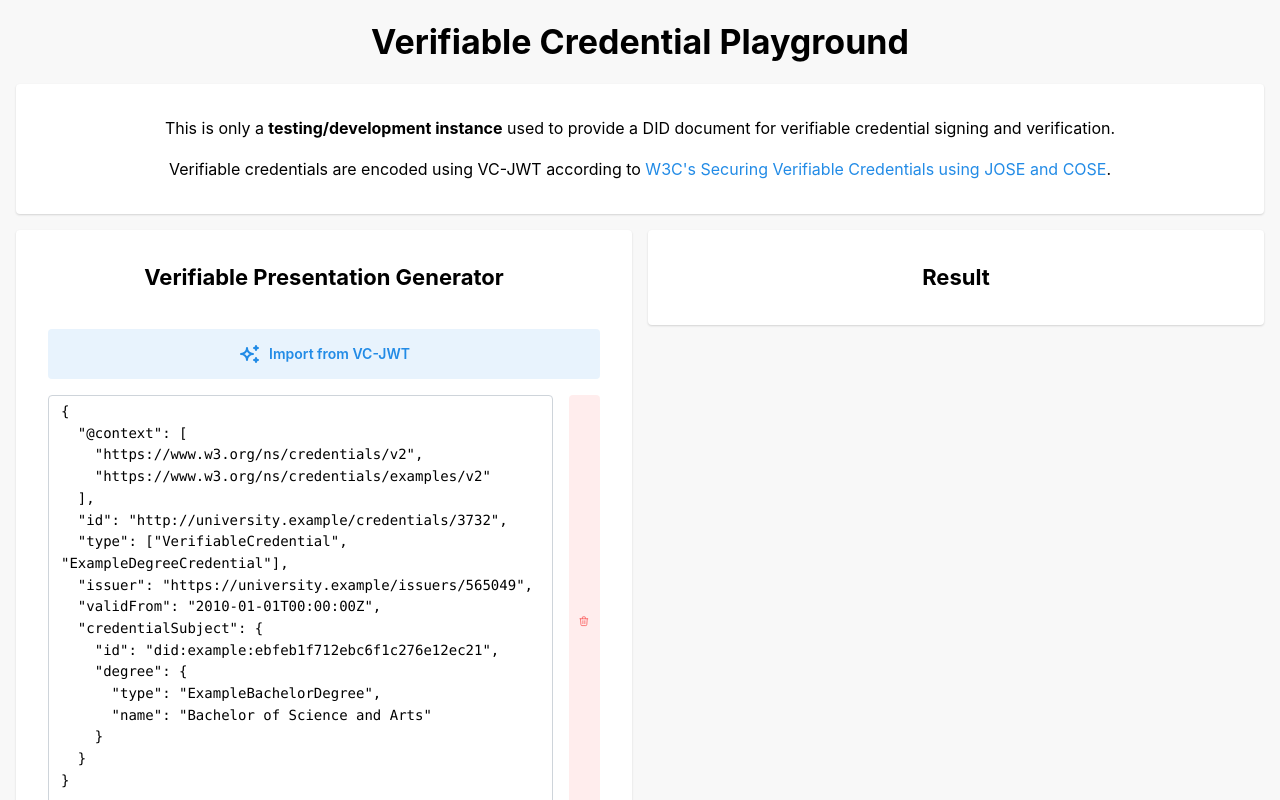
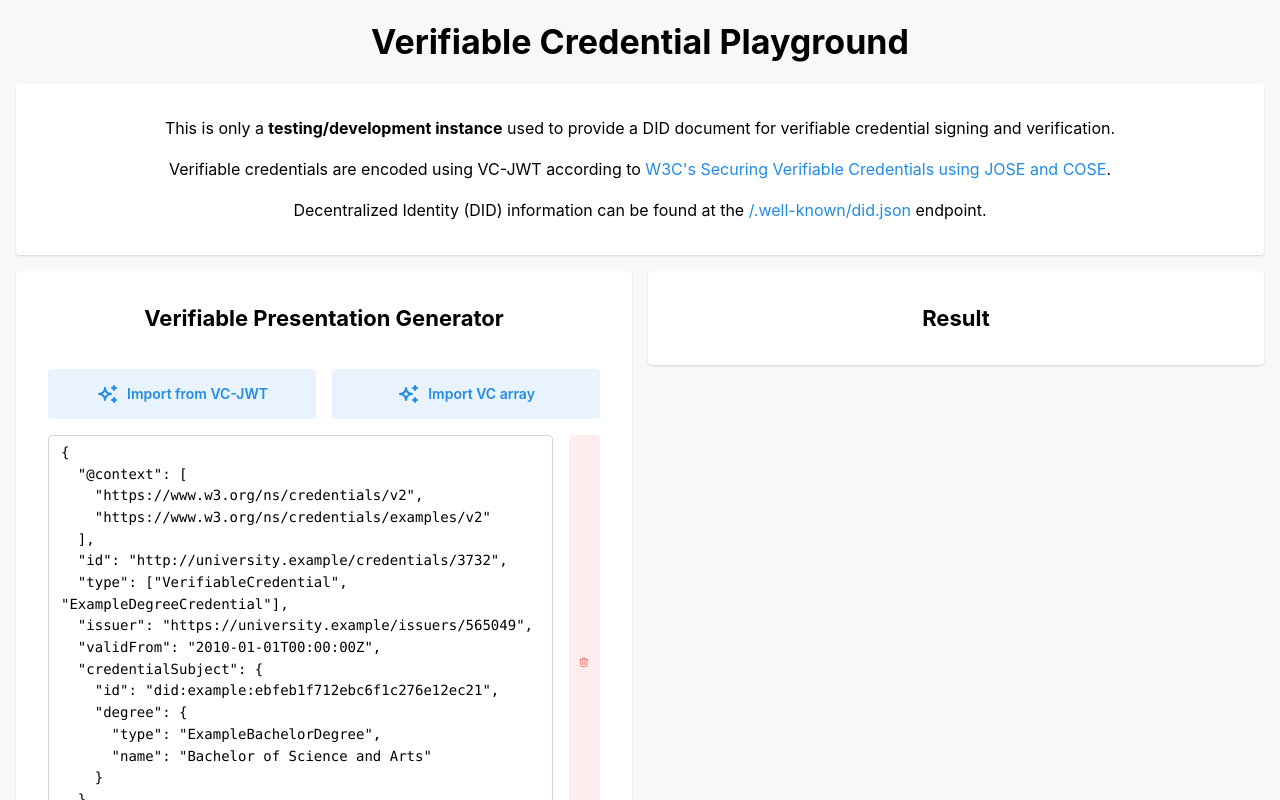
Before and after one commit to vincentkelleher/verifiable-credential-playground, a Next.js app: page / in a window 1280 px wide. Shown: the top 800 px of the page. Built offline with nearby package versions, Linux system fonts and the light colour scheme.

Commit message:
Adding support for VC array importation
Signed-off-by: Vincent Kelleher <vincent.kelleher@gaia-x.eu>

```diff
--- a/src/app/components/intro.tsx
+++ b/src/app/components/intro.tsx
@@ -19,6 +19,13 @@ export default function Intro() {
           </Anchor>
           .
         </Text>
+        <Text mt="md" ta="center">
+          Decentralized Identity (DID) information can be found at the&nbsp;
+          <Anchor href="/.well-known/did.json" target="_blank">
+            /.well-known/did.json
+          </Anchor>
+          &nbsp;endpoint.
+        </Text>
       </Paper>
     </>
   )
--- a/src/app/page.tsx
+++ b/src/app/page.tsx
@@ -36,7 +36,10 @@ const defaultDocument: string =
 export default function Home() {
   const [vcJwt, setVcJwt] = useState('')
   const [importedVcJwt, setImportedVcJwt] = useInputState('')
-  const [opened, { open, close }] = useDisclosure(false)
+  const [importVcJwtOpened, { open: openImportVcJwt, close: closeImportVcJwt }] = useDisclosure(false)
+
+  const [importedVcArray, setImportedVcArray] = useInputState('')
+  const [importVcArrayOpened, { open: openImportVcArray, close: closeImportVcArray }] = useDisclosure(false)
 
   const form = useForm({
     mode: 'uncontrolled',
@@ -65,7 +68,20 @@ export default function Home() {
       }
     }
 
-    close()
+    closeImportVcJwt()
+  }
+
+  const importVcArray = async () => {
+    const verifiableCredentials: VerifiableCredential[] = JSON.parse(importedVcArray)
+
+    form.reset()
+    form.removeListItem('documents', 0)
+
+    for (const verifiableCredential of verifiableCredentials) {
+      form.insertListItem('documents', JSON.stringify(verifiableCredential, null, 2))
+    }
+
+    closeImportVcArray()
   }
 
   const buildVcJwt = async (documents: string[], neverExpires: boolean) => {
@@ -79,7 +95,14 @@ export default function Home() {
 
   return (
     <>
-      <Modal ta="center" opened={opened} onClose={close} title="Import from VC-JWT" size="70%" centered>
+      <Modal
+        ta="center"
+        opened={importVcJwtOpened}
+        onClose={closeImportVcJwt}
+        title="Import from VC-JWT"
+        size="70%"
+        centered
+      >
         <Textarea
           data-autofocus
           placeholder="Enter your VC-JWT here..."
@@ -90,6 +113,28 @@ export default function Home() {
           value={importedVcJwt}
         />
         <Button variant="light" mt="lg" onClick={() => importVcJwt()}>
+          Import
+        </Button>
+      </Modal>
+
+      <Modal
+        ta="center"
+        opened={importVcArrayOpened}
+        onClose={closeImportVcArray}
+        title="Import VC array"
+        size="70%"
+        centered
+      >
+        <Textarea
+          data-autofocus
+          placeholder="Enter your VC array here..."
+          autosize
+          minRows={6}
+          maxRows={10}
+          onChange={setImportedVcArray}
+          value={importedVcArray}
+        />
+        <Button variant="light" mt="lg" onClick={() => importVcArray()}>
           Import
         </Button>
       </Modal>
@@ -105,10 +150,16 @@ export default function Home() {
                 <Title order={3} ta="center" mb="lg">
                   Verifiable Presentation Generator
                 </Title>
-                <Button variant="light" mt="md" mb="md" w="100%" h="50px" onClick={open}>
-                  <IconSparkles />
-                  &nbsp; Import from VC-JWT
-                </Button>
+                <Group justify="center" grow>
+                  <Button variant="light" mt="md" mb="md" h="50px" onClick={openImportVcJwt}>
+                    <IconSparkles />
+                    &nbsp; Import from VC-JWT
+                  </Button>
+                  <Button variant="light" mt="md" mb="md" h="50px" onClick={openImportVcArray}>
+                    <IconSparkles />
+                    &nbsp; Import VC array
+                  </Button>
+                </Group>
                 {form.getValues().documents.map((_: string, index: number) => (
                   <Document key={nanoid()} index={index} form={form} />
                 ))}
```
